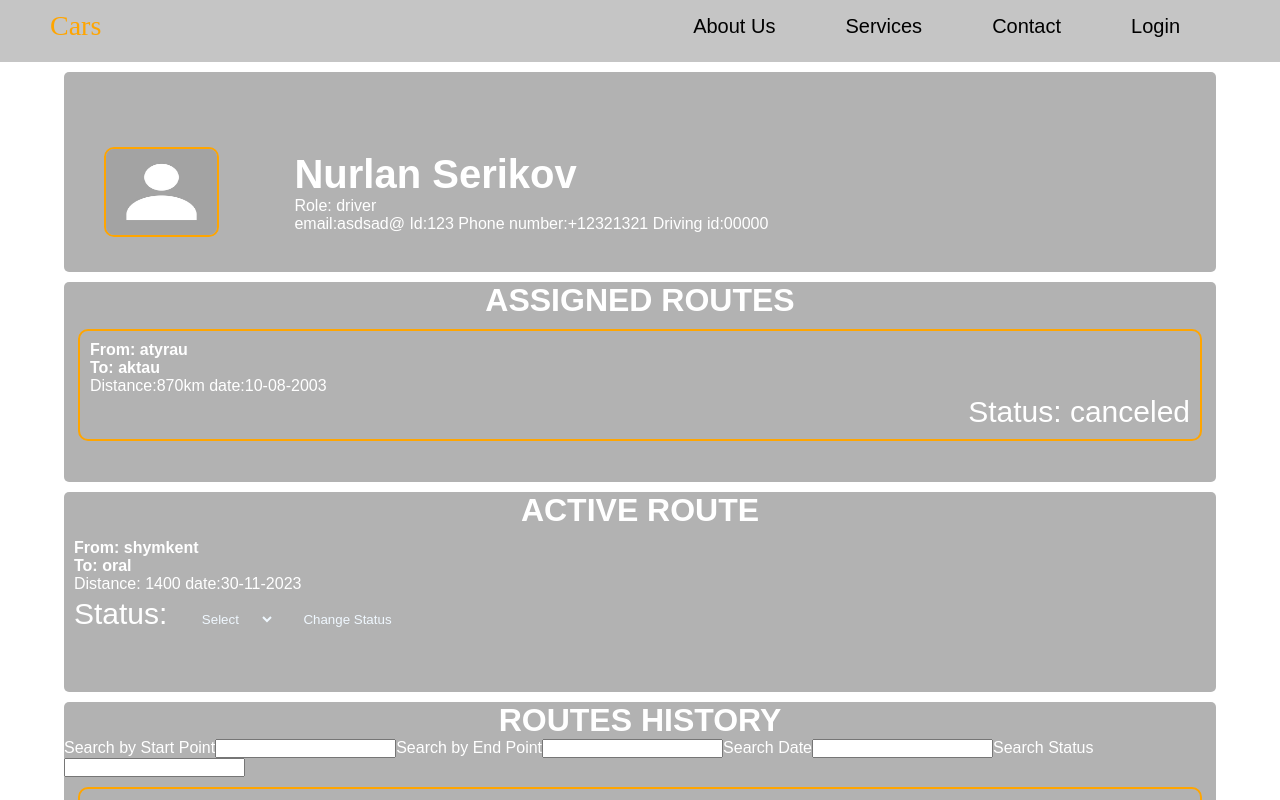
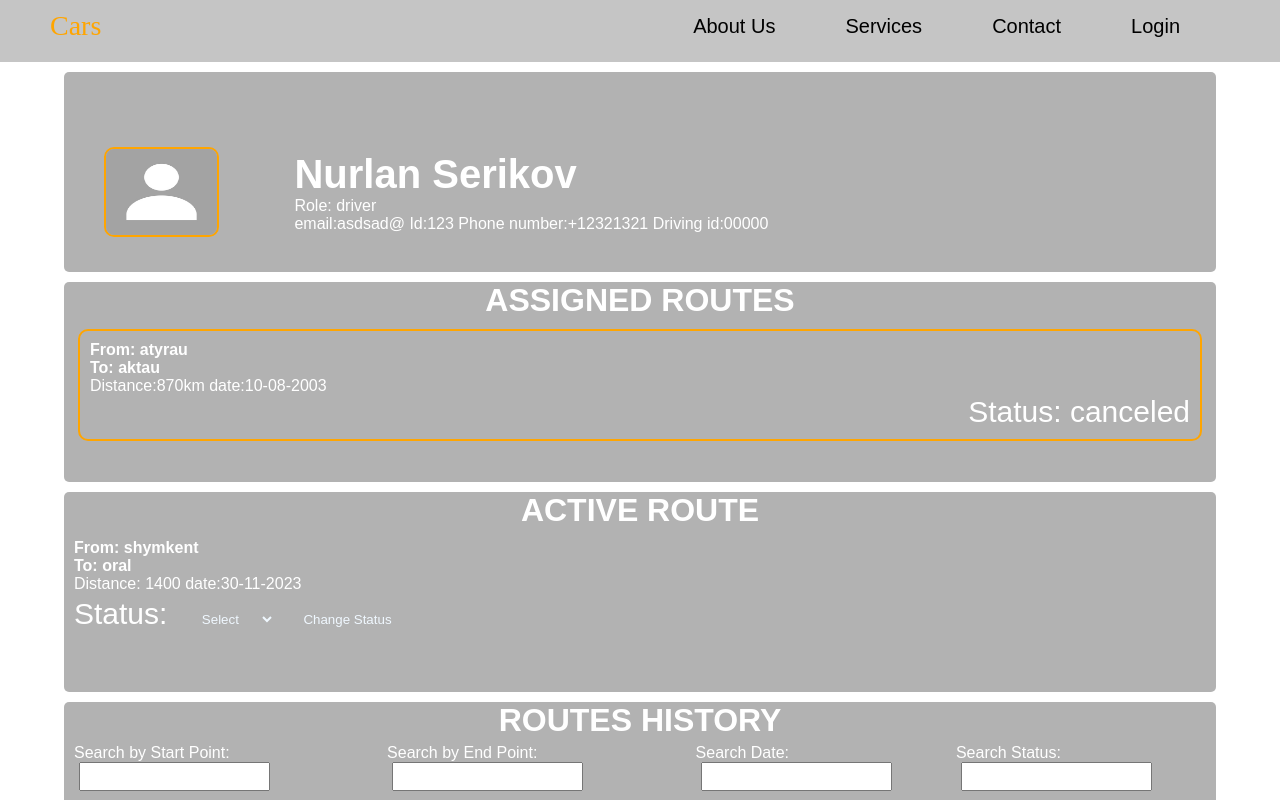
Before and after one commit to Des1er/CarsApp, a React (Create React App) app: page /driver in a window 1280 px wide. Shown: the top 800 px of the page. Built offline with nearby package versions, Linux system fonts and the light colour scheme.

Commit message:
second commit of driver page

```diff
--- a/src/pages/DriverPage/driver.css
+++ b/src/pages/DriverPage/driver.css
@@ -159,7 +159,18 @@ ul{
   padding: 1em 2em;
   text-decoration: none;
   border-radius: 0.3em;
+}
+.search-bar{
+    display: flex;
+    justify-content: center;
+}
+.search-bar-attribute{
+    position: relative;
+    margin-left: 5px;
+    padding: 5px;
+}
+.search-bar-attribute input{
 
-
-
+    margin-left: 5px;
+    padding: 5px;
 }
--- a/src/pages/DriverPage/driver.jsx
+++ b/src/pages/DriverPage/driver.jsx
@@ -36,10 +36,13 @@ function Driver(){
     }
 
     function filter_by(searchRoute,items){
-        if (!searchRoute){
-            return items;
-        }
-        return items.filter(routesHistory => routesHistory.start_point.includes(searchRoute));
+        // if (!searchRoute){
+        //     return items;
+        // }
+        return items.filter(routesHistory => routesHistory.start_point.includes(searchRoute))
+        .filter(routesHistory => routesHistory.end_point.includes(searchRouteEnd))
+        .filter(routesHistory => routesHistory.status.includes(searchRouteStatus))
+        .filter(routesHistory => routesHistory.date.includes(searchRouteDate));
     }
 
     const filtered = filter_by(searchRoute,routesHistory);
@@ -134,14 +137,22 @@ function Driver(){
             <div className="routes-history box-1">
                 <h1>ROUTES HISTORY</h1>
                     <div className="search-bar">
-                            <label htmlFor="">Search by Start Point</label>
+                        <div className="search-bar-attribute">
+                            <label htmlFor="">Search by Start Point:</label>
                             <input type="text" onChange={(e) =>(setSearchRoute(e.target.value))}/>
-                            <label htmlFor="">Search by End Point</label>
+                        </div>
+                        <div className="search-bar-attribute">
+                            <label htmlFor="">Search by End Point:</label>
                             <input type="text" onChange={(e) =>(setSearchRouteEnd(e.target.value))}/>
-                            <label htmlFor="">Search Date</label>
+                        </div>
+                        <div className="search-bar-attribute">
+                            <label htmlFor="">Search Date:</label>
                             <input type="text" onChange={(e) =>(setSearchRouteDate(e.target.value))}/>
-                            <label htmlFor="">Search Status</label>
+                        </div>
+                        <div className="search-bar-attribute">
+                            <label htmlFor="">Search Status:</label>
                             <input type="text" onChange={(e) =>(setSearchRouteStatus(e.target.value))}/>
+                        </div>
 
                     </div>
                     <div className="rout-list">
```
